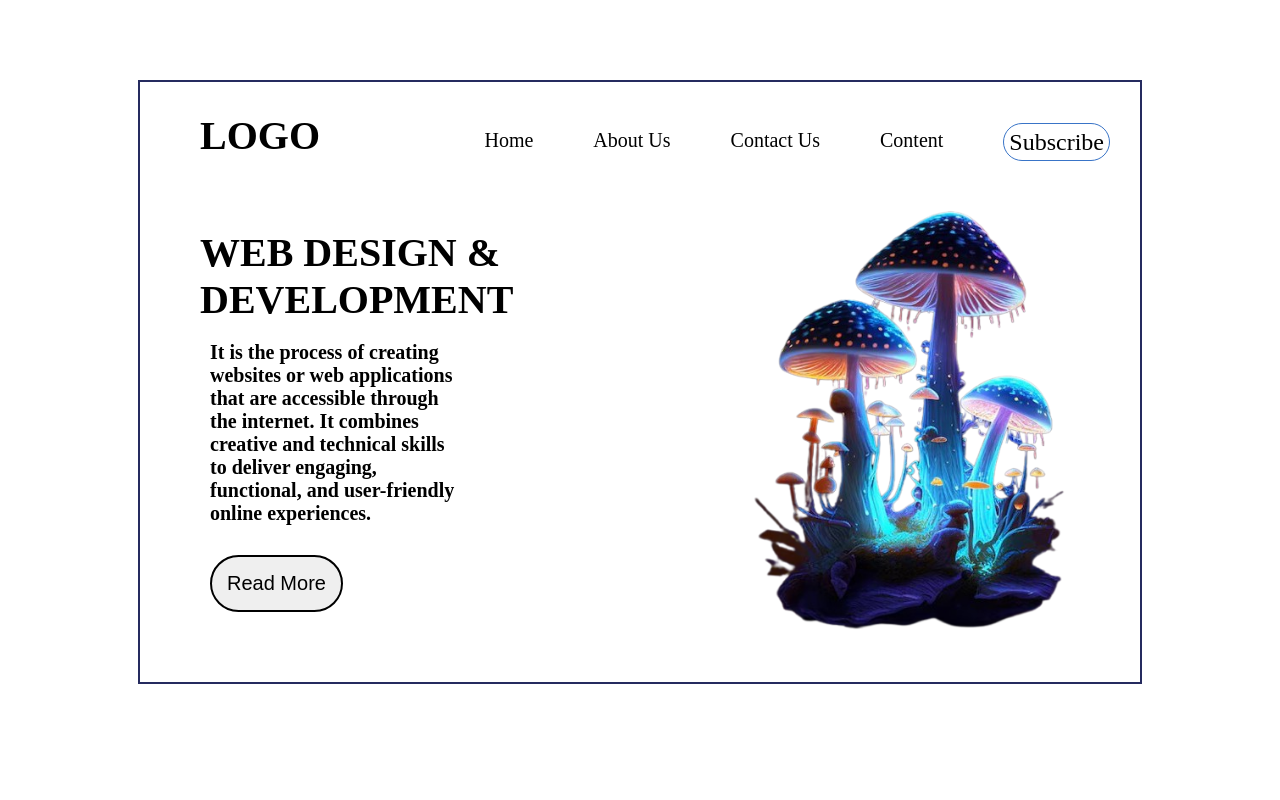
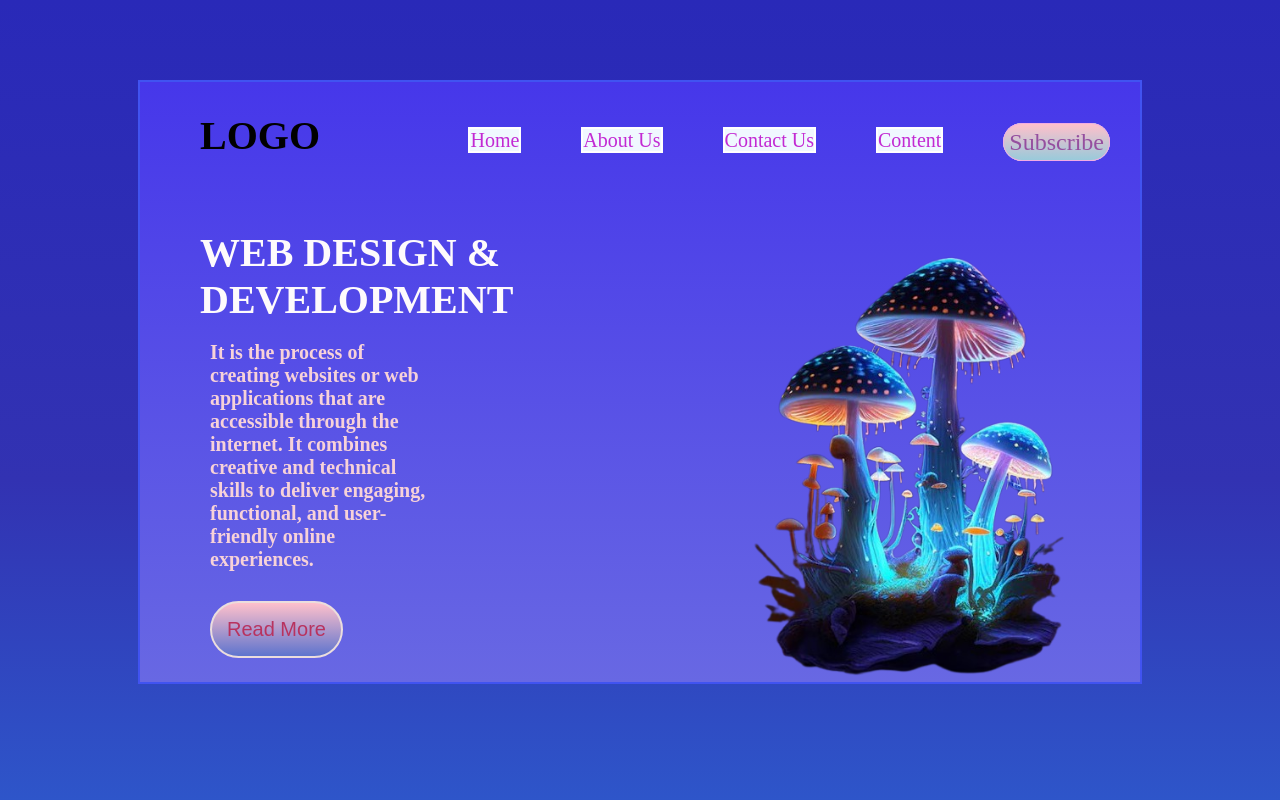
Before and after one commit to prachi-jaswal/Using-html-and-Css, a plain HTML site: page index1.html in a window 1280 px wide. Shown: the top 800 px of the page. Drawn offline with Linux system fonts and the light colour scheme.

Commit message:
18-07-2025

```diff
--- a/index1.html
+++ b/index1.html
@@ -26,7 +26,7 @@
                 <br>
             <h3> It is the process of creating websites or web applications that are accessible through the internet. It combines creative and technical skills to deliver engaging, functional, and user-friendly online experiences.</h3>
               </div>
-               <div class="btn"><button>Read More</button>
+               <div class="btn"><button>Read More</button></div>
                <div class="right">
         <img src="mushroom.png">
        </div>
--- a/style2.css
+++ b/style2.css
@@ -8,13 +8,15 @@ body{
     display: flex;
     justify-content: center;
     margin: 80px;
+    background-image: linear-gradient(rgb(41, 41, 184),rgb(50, 50, 178),rgb(44, 103, 213));
 
 }
 .container{
-    border: 2px solid rgb(37, 43, 95);
+    border: 2px solid rgb(65, 83, 241);
     height: 600px;
     width: 1000px;
-    background-image: linear-gradient(rgb(246, 246, 243));
+    background-image: linear-gradient(rgb(70, 55, 234),rgb(104, 104, 227));
+
 }
 
 h1{
@@ -36,19 +38,19 @@ nav ul{
 
 ul li a{
     text-decoration: none;
-    color: black;
+    color:  rgb(194, 42, 211);
+    border:2px solid white;
+    background-color: aliceblue;
 }
-
-/*ul li a:hover{
-
-}*/
 
 #sub{
     margin-right: 30px;
     font-size: x-large;
     padding: 5px;
-    border: 1px solid rgb(57, 116, 199);
+    border: 1px solid rgb(241, 172, 227);
     border-radius: 40px;
+      background-image: linear-gradient(pink,rgb(153, 202, 218));
+      color: rgb(149, 79, 159);
 }
 
 .main{
@@ -62,10 +64,11 @@ ul li a{
 
 
 .left span h1{
+      color: rgb(254, 250, 252);
     margin-top: 70px;
    text-align: left;
     font-size: 40px;
-}
+ }
 
 h3{
     display: flex;
@@ -73,15 +76,19 @@ h3{
    padding: 30px;
    margin-left: 40px;
     font-size: 20px;
+    color: rgb(247, 210, 216);
 
 }
 
-button{
+.btn button{
     margin-left: 70px;
-    border: 2px solid black;
+    border: 2px solid rgb(235, 221, 221);
     font-size:20px;
     padding: 15px;
     border-radius: 50px;
+    background-image: linear-gradient(pink,rgb(94, 116, 206));
+    color: rgb(184, 51, 95);
+
 
 }
 
```
